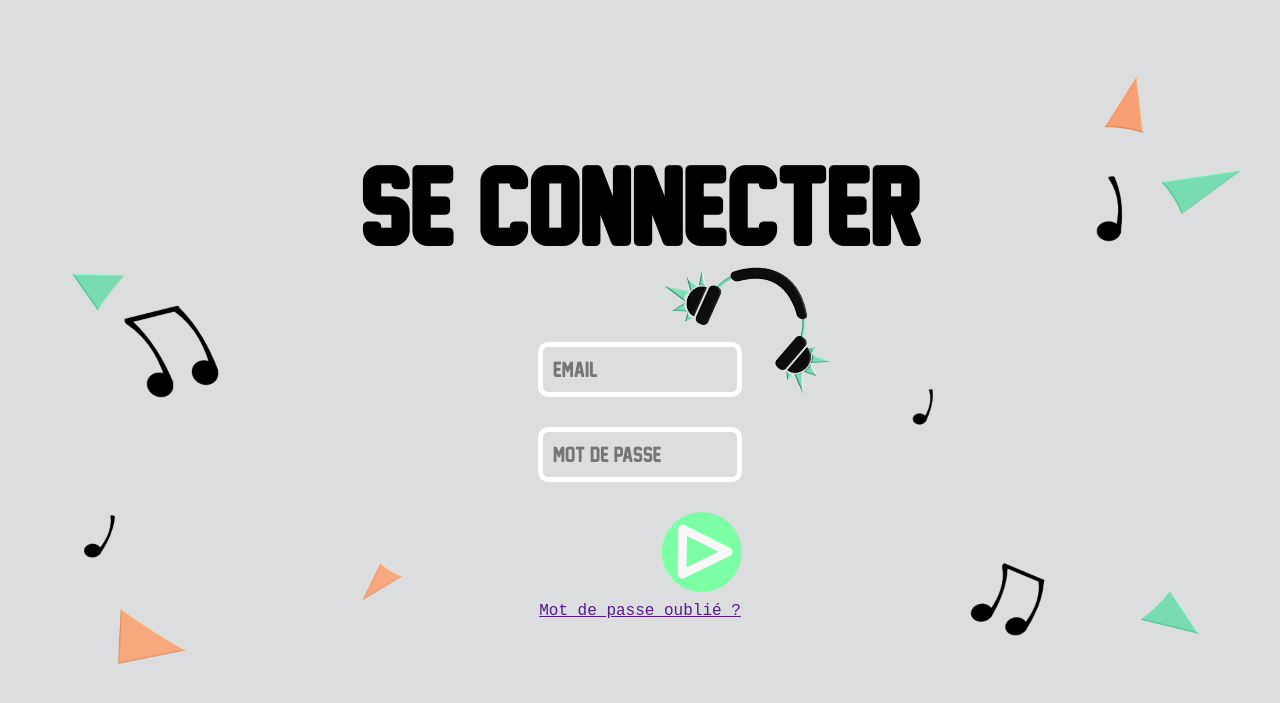
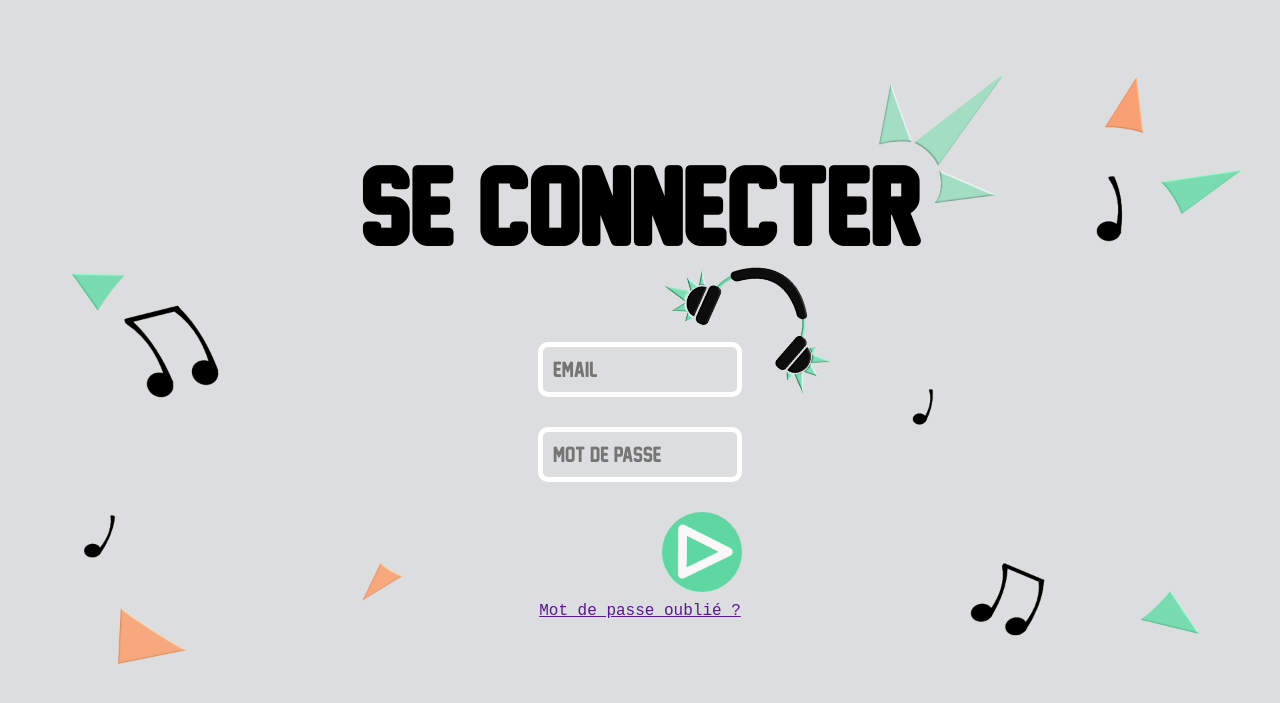
Before and after one commit to CTopy/Ongaku, a PHP site: page /seConnecter.html in a window 1280 px wide. Shown: the top 703 px of the page. Run offline with PHP 8.4, Linux system fonts and the light colour scheme.

Commit message:
SeConnecterFinal

```diff
--- a/css/seConnecter.css
+++ b/css/seConnecter.css
@@ -25,6 +25,7 @@ body {
 }
 
 h1 {
+    position: relative;
 }
 
 fieldset {
@@ -55,7 +56,7 @@ fieldset::before {
     width: 80px;
     height: 80px;
     border-radius: 80px;
-    background-color: #7cffa4;
+    background-color: #5FD7A2;
     border: none;
     background-image: url(../medias/images/flecheBouton.png);
     background-size: 70%;
@@ -87,3 +88,17 @@ input:first-child::before {
     left : 58%;
     transform : rotate(36deg);
 }
+h1::after {
+    content:"";
+    position: absolute;
+    height: 200px;
+    width: 200px;
+    background: url(../medias/images/PiqueAccueil.png);
+    background-repeat: no-repeat;
+    background-size: contain;
+    display: block;
+    top: -130px;
+    left: 89%;
+    transform: rotate(-5deg);
+
+}
```
Also changed, not shown: medias/images/PiqueAccueil.png (added).
